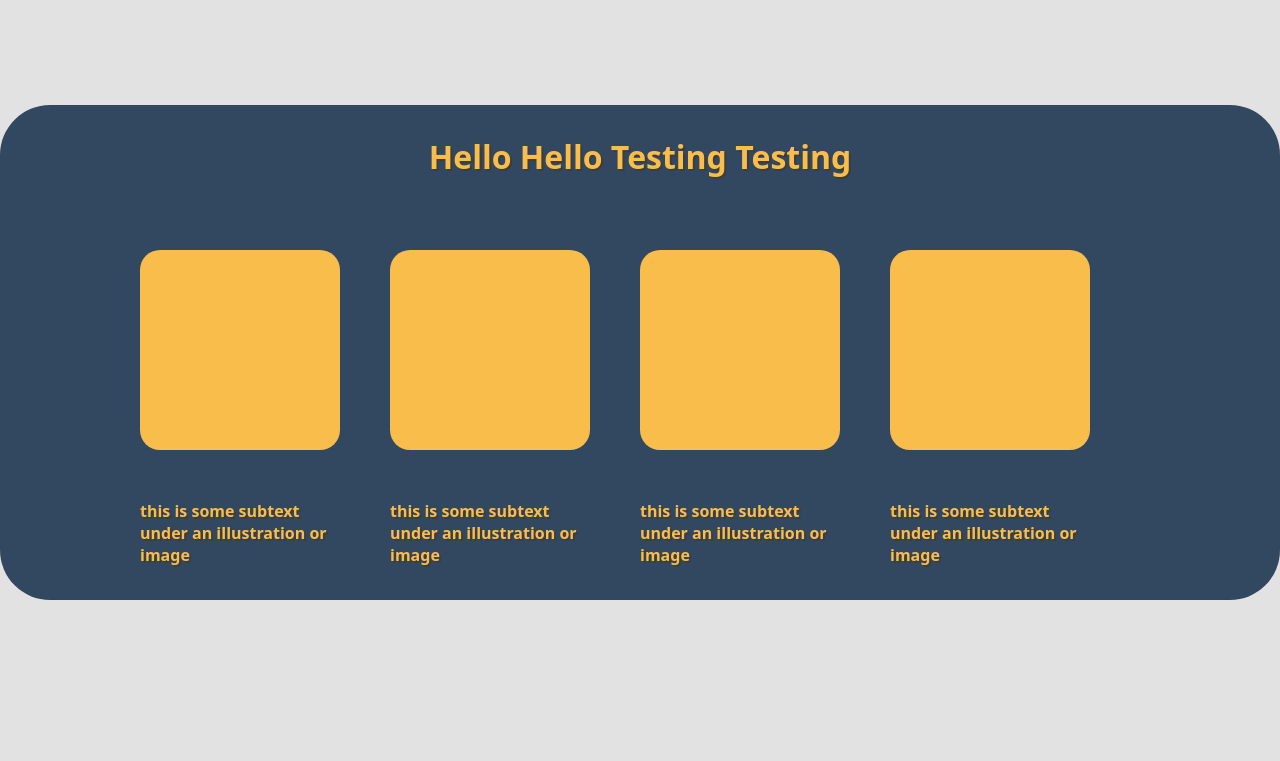
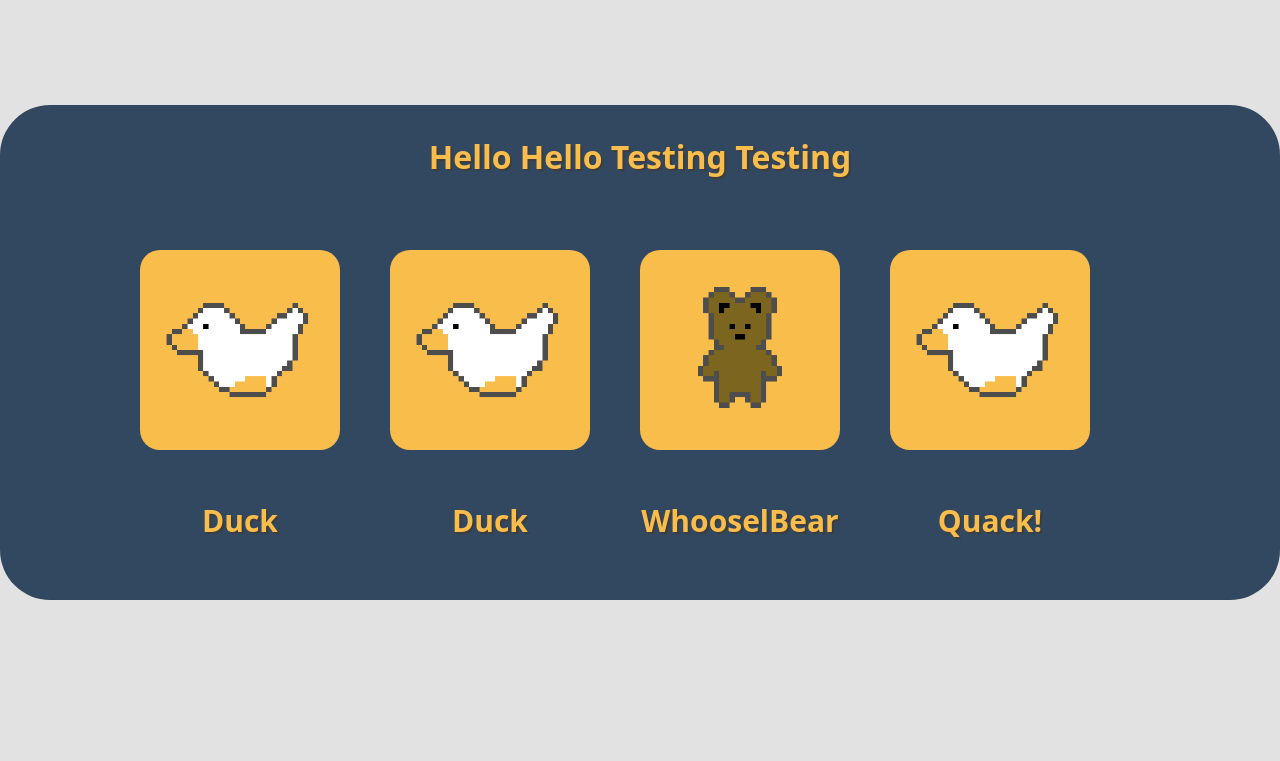
Before and after one commit to WhooselBear/landing-page, a plain HTML site: page index.html in a window 1280 px wide. Shown: the part 606-1367 px from the top of the page. Drawn offline with Linux system fonts and the light colour scheme.

Commit message:
content update

```diff
--- a/index.html
+++ b/index.html
@@ -43,22 +43,26 @@
                 <div class="row">
                     <div class="column">
                       <div class="card">
+                        <img class="pixel" src="/img/ducky (1).png">
 
                       </div>
                     </div>
                     <div class="column">
                       <div class="card">
+                        <img class="pixel" src="/img/ducky (1).png">
 
                       </div>
 
                     </div>
                     <div class="column">
                       <div class="card">
+                        <img src="/img/bear (1).png">
 
                       </div>
                     </div>
                     <div class="column">
                       <div class="card">
+                        <img class="pixel" src="/img/ducky_motion (1).gif">
 
                       </div>
                     </div>
@@ -66,19 +70,19 @@
             </div>
             <div class="row">
                 <div class="column">
-                    <div class="caption">this is some subtext under an illustration or image
+                    <div class="caption">Duck
                     </div>
                 </div>
                 <div class="column">
-                    <div class="caption">this is some subtext under an illustration or image
+                    <div class="caption">Duck
                     </div>
                 </div>
                 <div class="column">
-                    <div class="caption">this is some subtext under an illustration or image
+                    <div class="caption">WhooselBear
                     </div>
                 </div>
                 <div class="column">
-                    <div class="caption">this is some subtext under an illustration or image
+                    <div class="caption">Quack!
                     </div>
                 </div>
             </div>
--- a/style.css
+++ b/style.css
@@ -154,12 +154,16 @@ button{
     justify-content: space-evenly;
 }
 
+.pixel{
+    text-shadow: #3d3d3d 5px;
+}
+
 .caption{
     margin: auto;
     padding: auto;
     height: 100px;
     width:200px;
-    font-size: 16px;
+    font-size: 30px;
     font-weight: 600;
     display: flex;
     flex-wrap: wrap;
```
Also changed, not shown: img/bear (1).png (added), img/bear.png (added), img/ducky (1).png (added), img/ducky.png (added), img/ducky_motion (1).gif (added), img/ducky_motion.gif (added).
